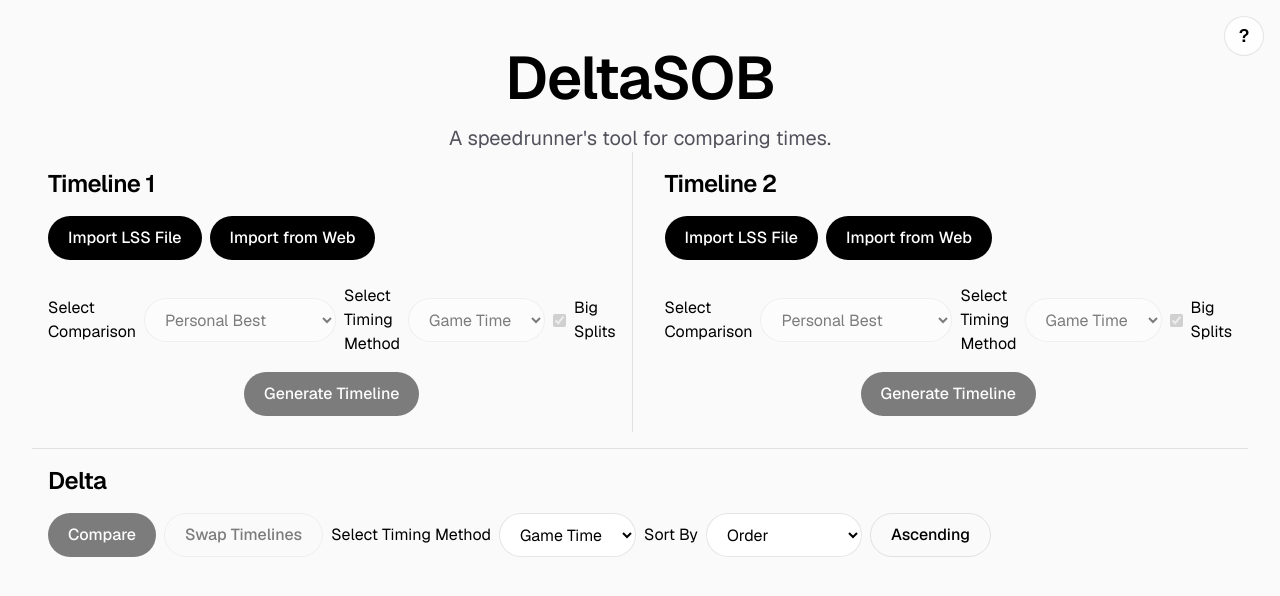
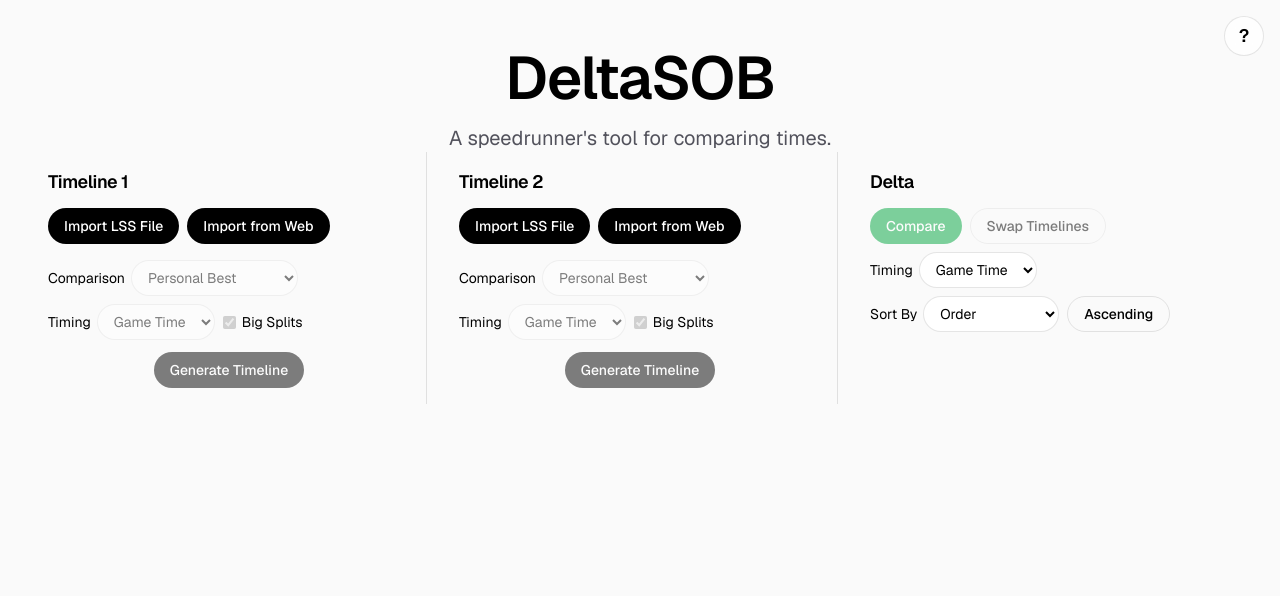
Before and after one commit to briank1727/hksplitanalyzer, a Next.js app: page / in a window 1280 px wide. Shown: the top 596 px of the page. Built offline with nearby package versions, Linux system fonts and the light colour scheme.

Commit message:
Rearranged UI

```diff
--- a/app/page.tsx
+++ b/app/page.tsx
@@ -30,8 +30,7 @@ export default function Home() {
           A speedrunner&apos;s tool for comparing times.
         </p>
       </header>
-      <main className="flex flex-col basis-2/3 px-8 pb-12 gap-4">
-        <div className="flex flex-row gap-4">
+      <main className="flex flex-row basis-2/3 px-8 pb-12 gap-4">
         <section className="flex-1 p-4 border-r border-black/10 dark:border-white/15">
           <TimelinePanel
             title="Timeline 1"
@@ -39,15 +38,14 @@ export default function Home() {
             setGenerated={setTimeline1}
           />
         </section>
-          <section className="flex-1 p-4">
+        <section className="flex-1 p-4 border-r border-black/10 dark:border-white/15">
           <TimelinePanel
             title="Timeline 2"
             generated={timeline2}
             setGenerated={setTimeline2}
           />
         </section>
-        </div>
-        <section className="p-4 border-t border-black/10 dark:border-white/15">
+        <section className="flex-1 p-4">
           <DiffSplitView timeline1={timeline1} timeline2={timeline2} />
         </section>
       </main>
--- a/components/Button.tsx
+++ b/components/Button.tsx
@@ -1,6 +1,6 @@
 import { ButtonHTMLAttributes } from "react";
 
-type Variant = "primary" | "secondary";
+type Variant = "primary" | "secondary" | "success";
 type Size = "sm" | "md" | "lg";
 
 type ButtonProps = ButtonHTMLAttributes<HTMLButtonElement> & {
@@ -13,6 +13,8 @@ const variantStyles: Record<Variant, string> = {
     "bg-black text-white hover:bg-zinc-800 dark:bg-zinc-50 dark:text-black dark:hover:bg-zinc-200",
   secondary:
     "border border-black/10 text-black hover:bg-black/5 dark:border-white/15 dark:text-zinc-50 dark:hover:bg-white/10",
+  success:
+    "bg-green-600 text-white hover:bg-green-700 dark:bg-green-500 dark:text-white dark:hover:bg-green-400",
 };
 
 const sizeStyles: Record<Size, string> = {
--- a/components/DiffSplitView.tsx
+++ b/components/DiffSplitView.tsx
@@ -5,7 +5,7 @@ import Button from "@/components/Button";
 import type { LiveSplit } from "@/lib/lss_logic";
 import { DiffTime, DiffSortBy } from "@/lib/comparison";
 import { TimingMethod } from "@/lib/timing_method";
-import { formatTsDisplay, ticksToTs, tsToTicks } from "@/lib/timespan";
+import { formatTsDisplay, ticksToTs } from "@/lib/timespan";
 
 type TimingMethodKey = keyof typeof TimingMethod;
 type DiffSortByKey = keyof typeof DiffSortBy;
@@ -173,28 +173,40 @@ export default function DiffSplitView({
 
   return (
     <div>
-      <h2 className="mb-4 text-2xl font-semibold tracking-tight text-black dark:text-zinc-50">
+      <h2 className="mb-3 text-lg font-semibold tracking-tight text-black dark:text-zinc-50">
         Delta
       </h2>
-      <div className="flex items-center gap-2">
-        <Button onClick={handleCompare} disabled={!timeline1 || !timeline2}>
-          Compare
-        </Button>
+      <div className="flex flex-wrap items-center gap-2">
+        <span
+          title={
+            !timeline1 || !timeline2
+              ? "Generate two timelines first"
+              : undefined
+          }
+        >
+          <Button
+            size="sm"
+            variant="success"
+            onClick={handleCompare}
+            disabled={!timeline1 || !timeline2}
+          >
+            Compare
+          </Button>
+        </span>
         <Button
+          size="sm"
           variant="secondary"
           onClick={handleSwap}
           disabled={!local1 && !local2}
         >
           Swap Timelines
         </Button>
-        <label className="flex items-center gap-2">
-          <span className="text-base text-black dark:text-zinc-50">
-            Select Timing Method
-          </span>
+        <label className="flex items-center gap-1.5">
+          <span className="text-sm text-black dark:text-zinc-50">Timing</span>
           <select
             value={timing}
             onChange={(e) => setTiming(e.target.value as TimingMethodKey)}
-            className="h-11 rounded-full border border-black/10 bg-white px-4 text-base text-black dark:border-white/15 dark:bg-zinc-900 dark:text-zinc-50"
+            className="h-9 rounded-full border border-black/10 bg-white px-3 text-sm text-black dark:border-white/15 dark:bg-zinc-900 dark:text-zinc-50"
           >
             {(Object.keys(TimingMethod) as TimingMethodKey[]).map((key) => (
               <option key={key} value={key}>
@@ -203,14 +215,12 @@ export default function DiffSplitView({
             ))}
           </select>
         </label>
-        <label className="flex items-center gap-2">
-          <span className="text-base text-black dark:text-zinc-50">
-            Sort By
-          </span>
+        <label className="flex items-center gap-1.5">
+          <span className="text-sm text-black dark:text-zinc-50">Sort By</span>
           <select
             value={sortBy}
             onChange={(e) => setSortBy(e.target.value as DiffSortByKey)}
-            className="h-11 rounded-full border border-black/10 bg-white px-4 text-base text-black dark:border-white/15 dark:bg-zinc-900 dark:text-zinc-50"
+            className="h-9 rounded-full border border-black/10 bg-white px-3 text-sm text-black dark:border-white/15 dark:bg-zinc-900 dark:text-zinc-50"
           >
             {(Object.keys(DiffSortBy) as DiffSortByKey[]).map((key) => (
               <option key={key} value={key}>
@@ -220,6 +230,7 @@ export default function DiffSplitView({
           </select>
         </label>
         <Button
+          size="sm"
           variant="secondary"
           onClick={() => setIsAscending(!isAscending)}
         >
@@ -255,40 +266,36 @@ export default function DiffSplitView({
         </div>
       )}
       {showDiff && (
-        <div className="mt-4 max-h-[60vh] overflow-auto rounded bg-[#2a1f3d] text-zinc-100 text-sm">
+        <div className="mt-3 max-h-[60vh] overflow-auto rounded bg-[#2a1f3d] text-zinc-100 text-xs">
           <table className="w-full border-collapse">
             <thead>
               <tr className="border-b border-white/10 text-zinc-300">
-                <th className="text-left font-semibold px-4 py-2"></th>
-                <th className="text-right font-semibold px-4 py-2">
-                  Timeline 1 Segment
-                </th>
-                <th className="text-right font-semibold px-4 py-2">
-                  Timeline 2 Segment
-                </th>
-                <th className="text-right font-semibold px-4 py-2">+/-</th>
-                <th className="text-right font-semibold px-4 py-2">%</th>
+                <th className="text-left font-semibold px-2 py-1.5"></th>
+                <th className="text-right font-semibold px-2 py-1.5">T1</th>
+                <th className="text-right font-semibold px-2 py-1.5">T2</th>
+                <th className="text-right font-semibold px-2 py-1.5">+/-</th>
+                <th className="text-right font-semibold px-2 py-1.5">%</th>
               </tr>
             </thead>
             <tbody>
               {sortedRows.map((row, i) => (
                 <tr key={i} className="border-b border-white/5 last:border-b-0">
-                  <td className="text-left px-4 py-1.5">{row.name}</td>
-                  <td className="text-right px-4 py-1.5 tabular-nums font-semibold whitespace-nowrap">
+                  <td className="text-left px-2 py-1">{row.name}</td>
+                  <td className="text-right px-2 py-1 tabular-nums font-semibold whitespace-nowrap">
                     {formatTsDisplay(row.time1)}
                   </td>
-                  <td className="text-right px-4 py-1.5 tabular-nums font-semibold whitespace-nowrap">
+                  <td className="text-right px-2 py-1 tabular-nums font-semibold whitespace-nowrap">
                     {formatTsDisplay(row.time2)}
                   </td>
                   <td
                     style={diffBgStyle(row.diff(), diffThresholdMs)}
-                    className="text-right px-4 py-1.5 tabular-nums font-semibold whitespace-nowrap"
+                    className="text-right px-2 py-1 tabular-nums font-semibold whitespace-nowrap"
                   >
                     {formatDiff(row.diff())}
                   </td>
                   <td
                     style={percentBgStyle(row.percent())}
-                    className="text-right px-4 py-1.5 tabular-nums font-semibold whitespace-nowrap"
+                    className="text-right px-2 py-1 tabular-nums font-semibold whitespace-nowrap"
                   >
                     {formatPercent(row.percent())}
                   </td>
--- a/components/TimelinePanel.tsx
+++ b/components/TimelinePanel.tsx
@@ -110,12 +110,12 @@ export default function TimelinePanel({
 
   return (
     <>
-      <h2 className="mb-4 text-2xl font-semibold tracking-tight text-black dark:text-zinc-50">
+      <h2 className="mb-3 text-lg font-semibold tracking-tight text-black dark:text-zinc-50">
         {title}
       </h2>
-      <div className="flex items-center gap-2">
-        <Button onClick={handleImport}>Import LSS File</Button>
-        <Button onClick={() => setWebDialogOpen(true)}>Import from Web</Button>
+      <div className="flex flex-wrap items-center gap-2">
+        <Button size="sm" onClick={handleImport}>Import LSS File</Button>
+        <Button size="sm" onClick={() => setWebDialogOpen(true)}>Import from Web</Button>
       </div>
       <Dialog
         open={webDialogOpen}
@@ -128,7 +128,7 @@ export default function TimelinePanel({
               <button
                 type="button"
                 onClick={() => handleWebImport(key)}
-                className="h-11 flex-1 rounded-full border border-black/15 bg-white px-5 text-center text-base font-medium text-black shadow-sm transition-colors hover:bg-zinc-100 focus-visible:outline-none focus-visible:ring-2 focus-visible:ring-black/40 dark:border-white/20 dark:bg-zinc-100 dark:text-black dark:hover:bg-white"
+                className="h-9 flex-1 rounded-full border border-black/15 bg-white px-4 text-center text-sm font-medium text-black shadow-sm transition-colors hover:bg-zinc-100 focus-visible:outline-none focus-visible:ring-2 focus-visible:ring-black/40 dark:border-white/20 dark:bg-zinc-100 dark:text-black dark:hover:bg-white"
               >
                 {WebLSS[key].name}
               </button>
@@ -136,7 +136,7 @@ export default function TimelinePanel({
                 href={WebLSS[key].sheet_url}
                 target="_blank"
                 rel="noopener noreferrer"
-                className="text-base text-blue-600 underline hover:no-underline dark:text-blue-400"
+                className="text-sm text-blue-600 underline hover:no-underline dark:text-blue-400"
               >
                 Sheet
               </a>
@@ -145,25 +145,25 @@ export default function TimelinePanel({
         </ul>
       </Dialog>
       {imported && importedFileName && (
-        <div className="mt-4 rounded-lg border border-green-200 bg-green-50 p-4 text-green-800 dark:border-green-900 dark:bg-green-950 dark:text-green-200">
+        <div className="mt-3 rounded-lg border border-green-200 bg-green-50 p-3 text-sm text-green-800 dark:border-green-900 dark:bg-green-950 dark:text-green-200">
           Successfully imported from {importedFileName}
         </div>
       )}
       {importError && (
-        <div className="mt-4 rounded-lg border border-red-200 bg-red-50 p-4 text-red-800 dark:border-red-900 dark:bg-red-950 dark:text-red-200">
+        <div className="mt-3 rounded-lg border border-red-200 bg-red-50 p-3 text-sm text-red-800 dark:border-red-900 dark:bg-red-950 dark:text-red-200">
           Import failed: {importError}
         </div>
       )}
-      <div className="mt-6 flex items-center gap-2">
-        <label className="flex items-center gap-2 disabled:opacity-50 disabled:pointer-events-none">
-          <span className="text-base text-black dark:text-zinc-50">
-            Select Comparison
+      <div className="mt-4 flex flex-wrap items-center gap-2">
+        <label className="flex items-center gap-1.5 disabled:opacity-50 disabled:pointer-events-none">
+          <span className="text-sm text-black dark:text-zinc-50">
+            Comparison
           </span>
           <select
             value={choice}
             onChange={(e) => setChoice(e.target.value as ComparisonKey)}
             disabled={!imported}
-            className="h-11 rounded-full border border-black/10 bg-white px-4 text-base text-black disabled:opacity-50 disabled:pointer-events-none dark:border-white/15 dark:bg-zinc-900 dark:text-zinc-50"
+            className="h-9 rounded-full border border-black/10 bg-white px-3 text-sm text-black disabled:opacity-50 disabled:pointer-events-none dark:border-white/15 dark:bg-zinc-900 dark:text-zinc-50"
           >
             {(Object.keys(Comparison) as ComparisonKey[]).map((key) => (
               <option key={key} value={key}>
@@ -172,15 +172,15 @@ export default function TimelinePanel({
             ))}
           </select>
         </label>
-        <label className="flex items-center gap-2 disabled:opacity-50 disabled:pointer-events-none">
-          <span className="text-base text-black dark:text-zinc-50">
-            Select Timing Method
+        <label className="flex items-center gap-1.5 disabled:opacity-50 disabled:pointer-events-none">
+          <span className="text-sm text-black dark:text-zinc-50">
+            Timing
           </span>
           <select
             value={timing}
             onChange={(e) => setTiming(e.target.value as TimingMethodKey)}
             disabled={!imported}
-            className="h-11 rounded-full border border-black/10 bg-white px-4 text-base text-black disabled:opacity-50 disabled:pointer-events-none dark:border-white/15 dark:bg-zinc-900 dark:text-zinc-50"
+            className="h-9 rounded-full border border-black/10 bg-white px-3 text-sm text-black disabled:opacity-50 disabled:pointer-events-none dark:border-white/15 dark:bg-zinc-900 dark:text-zinc-50"
           >
             {(Object.keys(TimingMethod) as TimingMethodKey[]).map((key) => (
               <option key={key} value={key}>
@@ -189,7 +189,7 @@ export default function TimelinePanel({
             ))}
           </select>
         </label>
-        <label className="flex items-center gap-2 disabled:opacity-50 disabled:pointer-events-none">
+        <label className="flex items-center gap-1.5 disabled:opacity-50 disabled:pointer-events-none">
           <input
             type="checkbox"
             checked={bigSplits}
@@ -197,13 +197,13 @@ export default function TimelinePanel({
             disabled={!imported}
             className="rounded border border-black/10 dark:border-white/15"
           />
-          <span className="text-base text-black dark:text-zinc-50">
+          <span className="text-sm text-black dark:text-zinc-50">
             Big Splits
           </span>
         </label>
       </div>
-      <div className="mt-4 flex justify-center">
-        <Button onClick={handleGenerate} disabled={!imported}>
+      <div className="mt-3 flex justify-center">
+        <Button size="sm" onClick={handleGenerate} disabled={!imported}>
           Generate Timeline
         </Button>
       </div>
```
Also changed, not shown: components/LiveSplitView.tsx (+3 -4 lines). Lines whose indentation alone changed are shown as unchanged.
